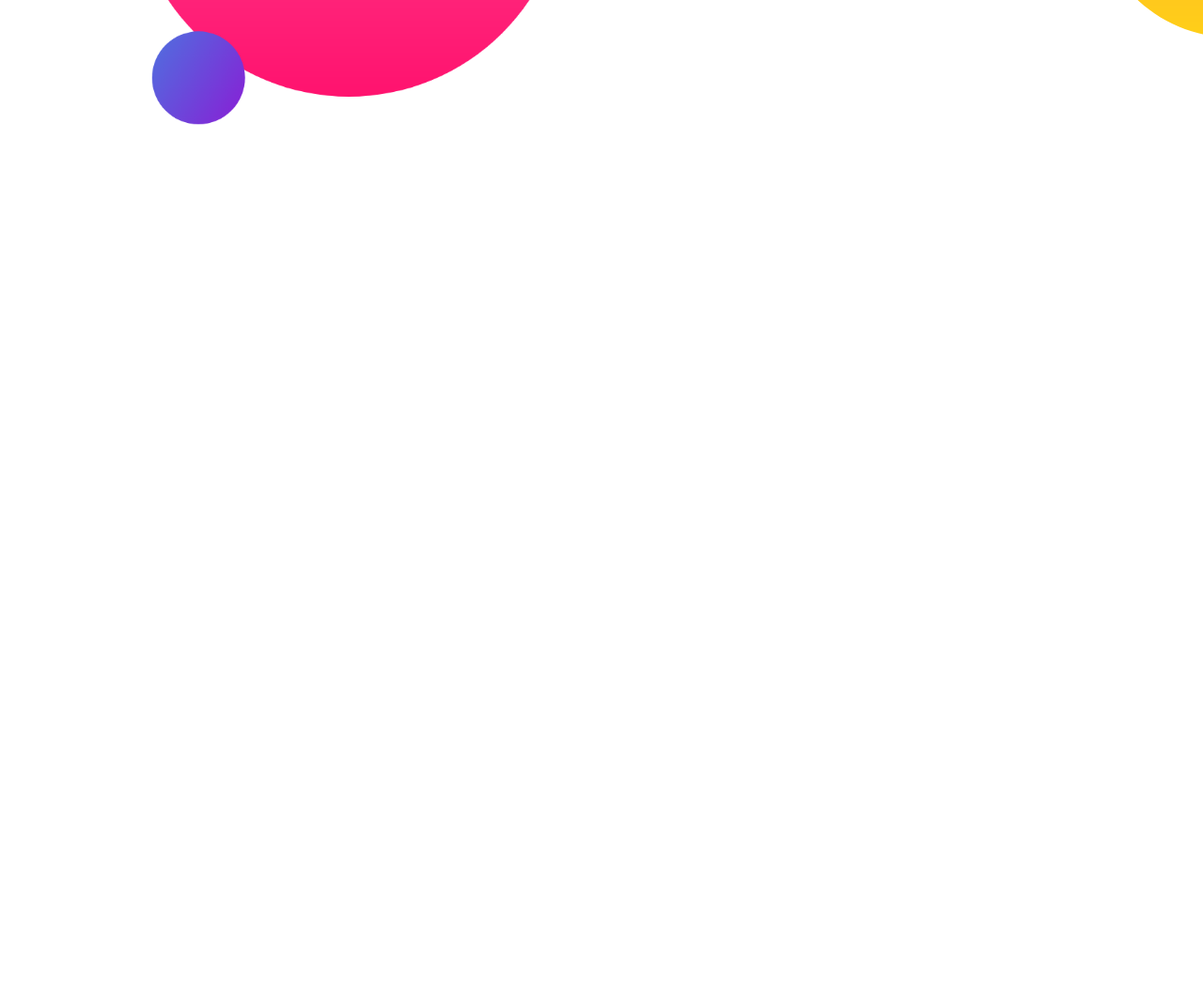
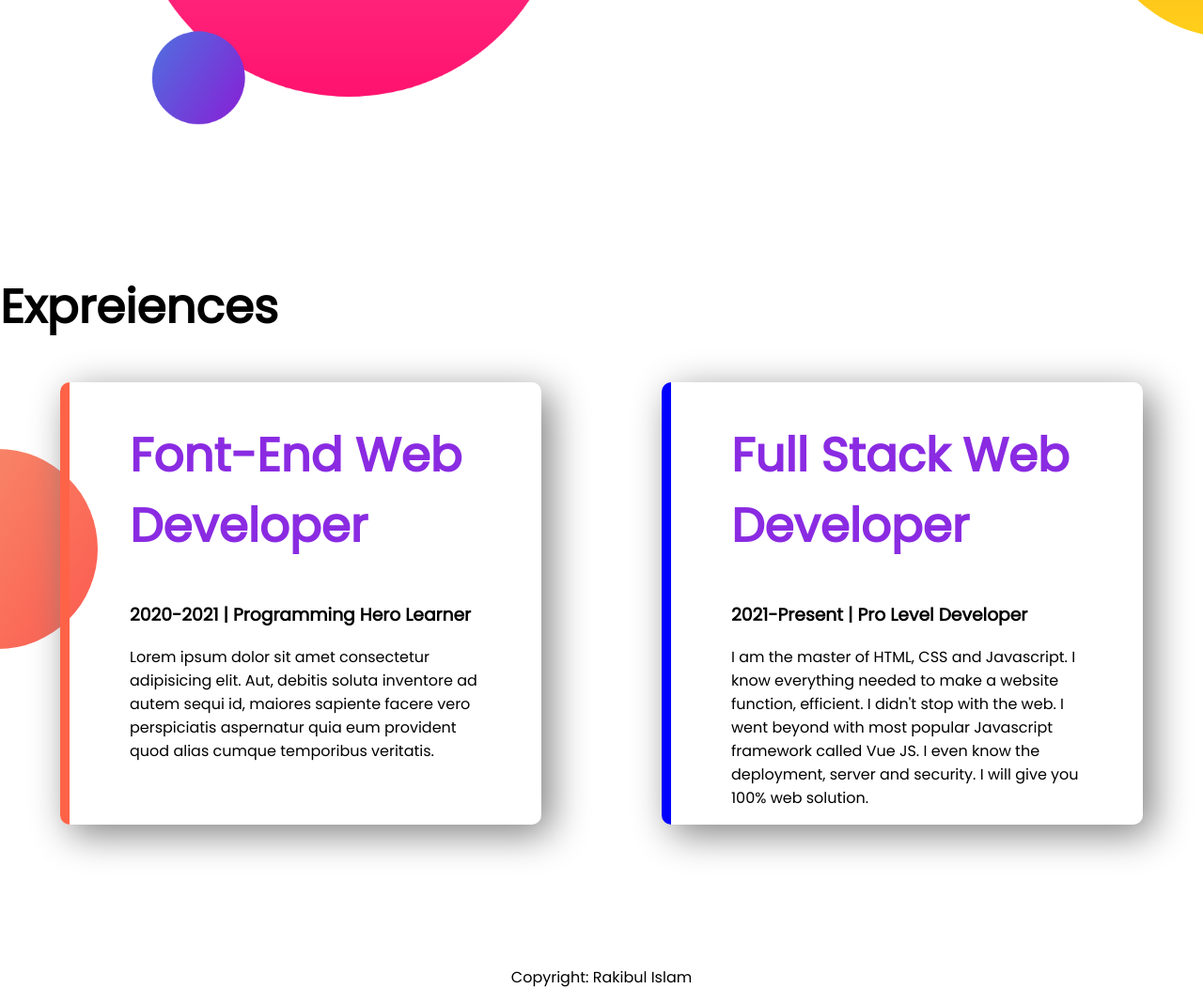
Before and after one commit to 1Md-Rakibul-Islam/developer-portfolio, a plain HTML site: page index.html in a window 1280 px wide. Shown: the part 1024-2093 px from the top of the page at 94% size. Before the commit the page ends 1314 px from the top, so only its background shows below. Drawn offline with Linux system fonts and the light colour scheme.

Commit message:
Expreinces Added

```diff
--- a/index.html
+++ b/index.html
@@ -11,32 +11,53 @@
     <link href="https://fonts.googleapis.com/css2?family=Poppins:ital,wght@0,400;1,700&display=swap" rel="stylesheet">
 </head>
 <body>
-    <section class="Home">
-        <div class="home_content">
+    <section class="Home flexible-container">
+        <div class="flexible-content">
             <h1>Welcome To</h1>
             <h1 class="user_name"> <strong>Rakibul Islam</strong> World!</h1>
             <h3>You might saw me jumping, climbing buildings, and stopping trains. But nobody pays me a dime for that work. That's why I am learning and mastering web development. I will not stop until I become the Web Development Hero.</h3>
             <a id="button" href="#" target="_blank">Higer Me</a>
         </div>
-        <div class="home_content image">
+        <div class="flexible-content">
             <img src="images/my-bg.png" alt="">
         </div>
     </section>
 
-    <section class="drem-big">
-        <div class="home_content">
+    <section class="drem-big flexible-container">
+        <div class="flexible-content">
             <img src="images/my-bg2.png" alt="">
         </div>
-        <div class="home_content">
+        <div class="flexible-content">
             <h1>Drem Big</h1>
-            <h3>Become a Web Developer.</h3>
+            <h3>Become a Web Developer</h3>
             <p>
                 Lorem ipsum dolor sit amet consectetur adipisicing elit. Corporis repellat atque nihil sit optio exercitationem veritatis nostrum praesentium eaque sed, ullam fuga recusandae similique, doloremque iure fugit et voluptatem? Debitis.
             </p>
             <a id="button" href="#">DOWNLOAD RESUME</a>
         </div>
     </section>
-
+    <section class="expreiences_area">
+        <h1>Expreiences</h1>
+        <div class="flexible-container">
+            <div class="Job-card Font-End">
+                <h1 id="Job-title">Font-End Web Developer</h1>
+                <h3>2020-2021 | Programming Hero Learner</h3>
+                <p>
+                    Lorem ipsum dolor sit amet consectetur adipisicing elit. Aut, debitis soluta inventore ad autem sequi id, maiores sapiente facere vero perspiciatis aspernatur quia eum provident quod alias cumque temporibus veritatis.
+                </p>
+            </div>
+            <div class="Job-card Full-Stack">
+                <h1 id="Job-title">Full Stack Web Developer</h1>
+                <h3>2021-Present | Pro Level Developer</h3>
+                <p>
+                    I am the master of HTML, CSS and Javascript. I know everything needed to make a website function, efficient. I didn't stop with the web. I went beyond with most popular Javascript framework called Vue JS. I even know the deployment, server and security. I will give you 100% web solution.
+                </p>
+            </div>
+        </div>
+    </section>
+    <footer>
+        <p>Copyright: Rakibul Islam</p>
+    </footer>
 
 </body>
 </html>
--- a/style.css
+++ b/style.css
@@ -6,7 +6,7 @@ body{
     margin: 0px;
 }
 
-section{
+.flexible-container {
     display: flex;
     margin-bottom: 150px;
 }
@@ -21,14 +21,14 @@ span{
     color: orange;
 }
 
-.home_content {
+.flexible-content {
     width: 40%;
     float: left;
     margin-left: 5%;
     padding-left: 2%;
 }
 
-.home_content img {
+.flexible-content img {
     width: 100%;
 }
 
@@ -52,3 +52,35 @@ span{
     background-repeat: no-repeat;
     background-position: right;
 }
+
+.expreiences_area{
+    background-image: url(images/exp-bg.png);
+    background-repeat: no-repeat;
+    background-position: left;
+}
+
+#Job-title {
+    color: blueviolet;
+}
+
+.Job-card{
+    box-shadow: 10px 10px 40px gray;
+    width: 40%;
+    margin-left: 5%;
+    margin-right: 5%;
+    padding-left: 5%;
+    padding-right: 5%;
+    border-radius: 10px;
+}
+
+.Full-Stack {
+    border-left: 10px solid blue;
+}
+
+.Font-End {
+    border-left: 10px solid tomato;
+}
+
+footer p{
+    text-align: center;
+}
```
